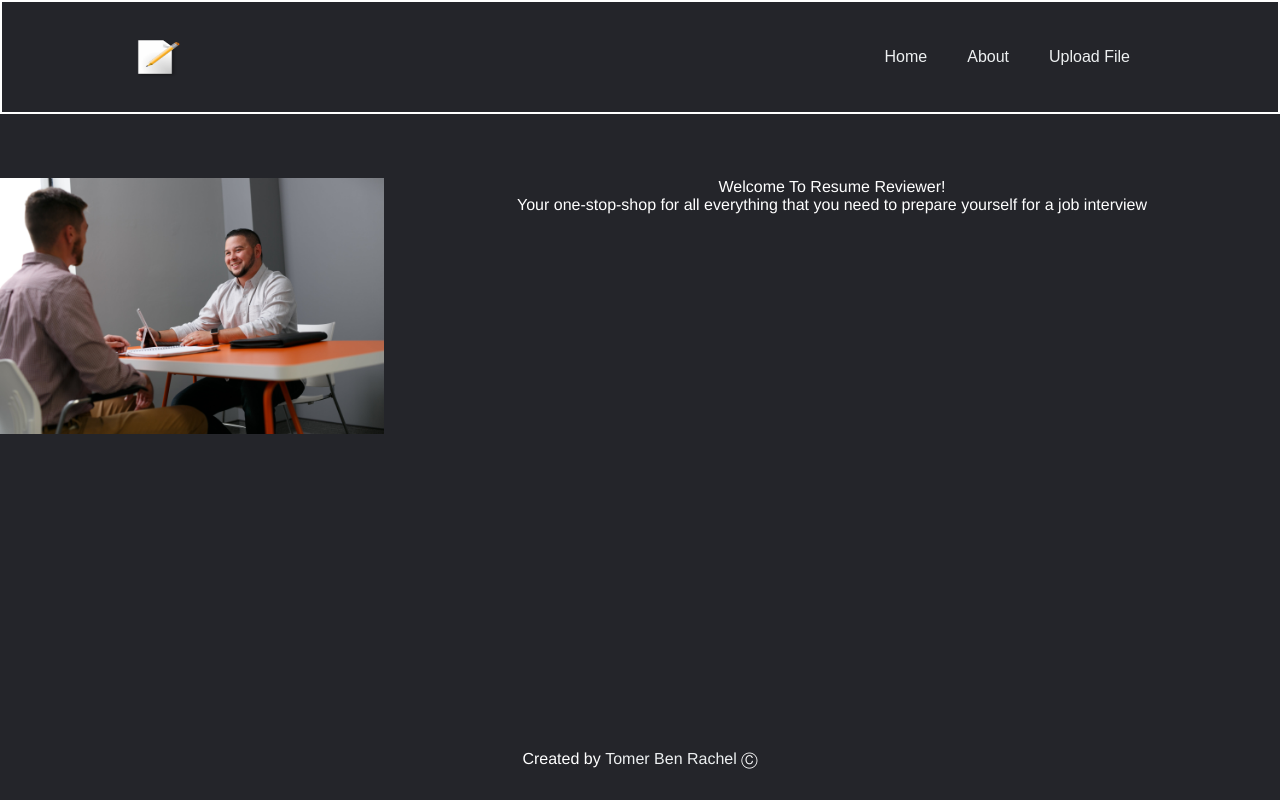
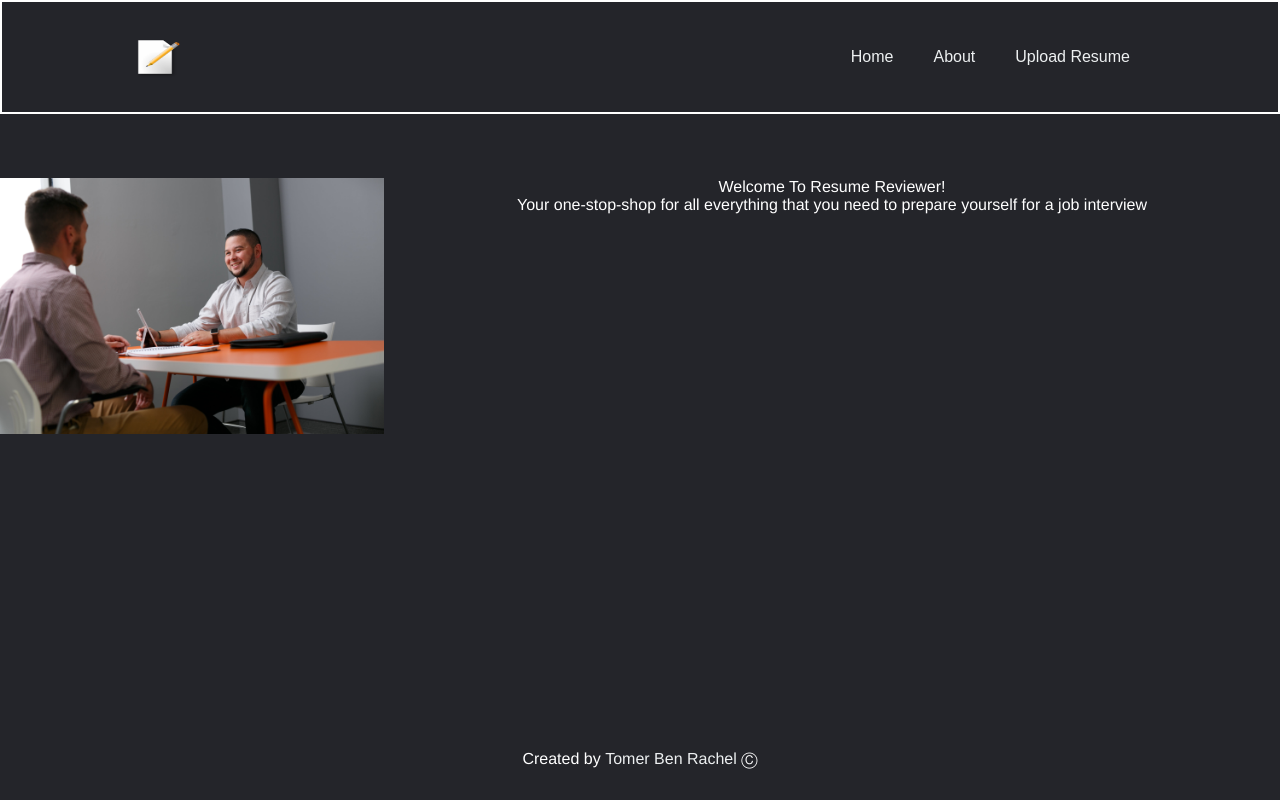
Before and after one commit to TomerPacific/resume-reviewer, a Vue app: page / in a window 1280 px wide. Built offline with nearby package versions, Linux system fonts and the light colour scheme; no server answers.

Commit message:
resume-reviewer changing nav link to upload resume

```diff
--- a/src/components/AppNav.vue
+++ b/src/components/AppNav.vue
@@ -4,7 +4,7 @@
     <ul id="navigation">
         <li><router-link to="/">Home</router-link></li>
         <li><router-link to="/about">About</router-link></li>
-        <li><router-link to="/file">Upload File</router-link></li>
+        <li><router-link to="/file">Upload Resume</router-link></li>
     </ul>
 </header>
 </template>
```
